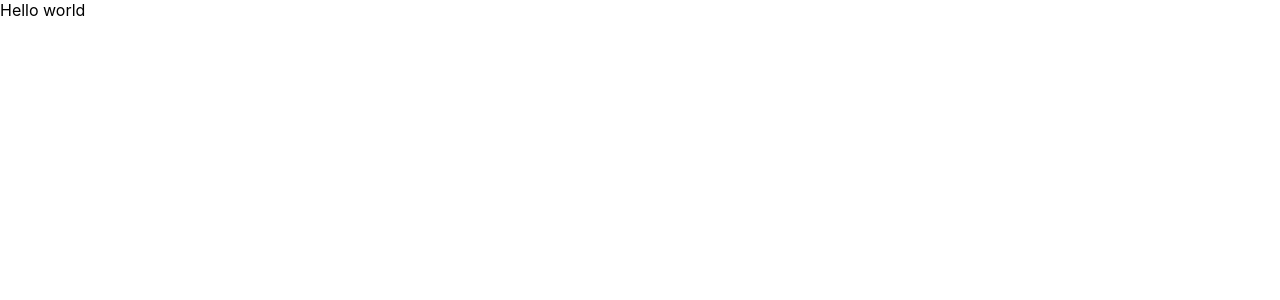
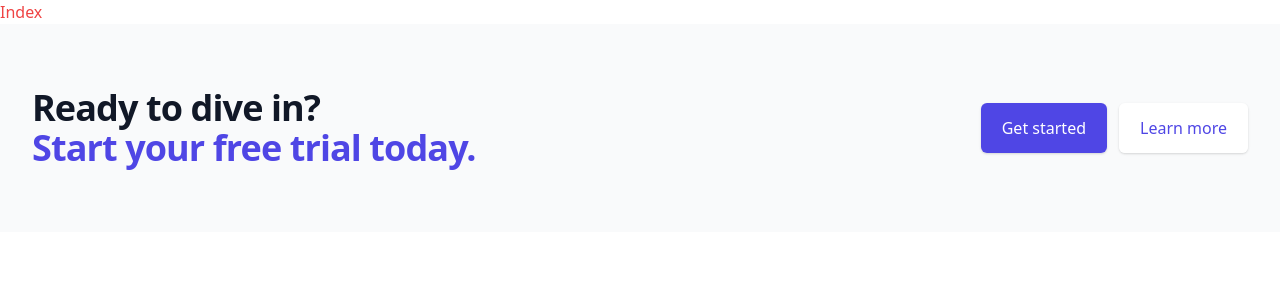
Before and after one commit to joko19/online-programming-platform, a Next.js app: page / in a window 1280 px wide. Shown: the top 300 px of the page. Built offline with nearby package versions, Linux system fonts and the light colour scheme.

Commit message:
add tailwind

```diff
--- a/package.json
+++ b/package.json
@@ -16,7 +16,10 @@
     "react-dom": "17.0.2"
   },
   "devDependencies": {
+    "autoprefixer": "^10.3.2",
     "eslint": "7.32.0",
-    "eslint-config-next": "11.1.0"
+    "eslint-config-next": "11.1.0",
+    "postcss": "^8.3.6",
+    "tailwindcss": "^2.2.7"
   }
 }
--- a/pages/_app.js
+++ b/pages/_app.js
@@ -1,3 +1,5 @@
+import '../styles/globals.css'
+// import 'tailwindcss/tailwind.css'
 import '../styles/globals.css'
 
 function MyApp({ Component, pageProps }) {
--- a/pages/index.js
+++ b/pages/index.js
@@ -1,6 +1,36 @@
-function Index(){
-  return(
-    <div>Hello world</div>
+function Index() {
+  return (
+    <div>
+      <h1 className="text-red-500">Index</h1>
+      <div className="bg-gray-50">
+      <div className="max-w-7xl mx-auto py-12 px-4 sm:px-6 lg:py-16 lg:px-8 lg:flex lg:items-center lg:justify-between">
+        <h2 className="text-3xl font-extrabold tracking-tight text-gray-900 sm:text-4xl">
+          <span className="block">Ready to dive in?</span>
+          <span className="block text-indigo-600">
+            Start your free trial today.
+          </span>
+        </h2>
+        <div className="mt-8 flex lg:mt-0 lg:flex-shrink-0">
+          <div className="inline-flex rounded-md shadow">
+            <a
+              href="#"
+              className="inline-flex items-center justify-center px-5 py-3 border border-transparent text-base font-medium rounded-md text-white bg-indigo-600 hover:bg-indigo-700"
+            >
+              Get started
+            </a>
+          </div>
+          <div className="ml-3 inline-flex rounded-md shadow">
+            <a
+              href="#"
+              className="inline-flex items-center justify-center px-5 py-3 border border-transparent text-base font-medium rounded-md text-indigo-600 bg-white hover:bg-indigo-50"
+            >
+              Learn more
+            </a>
+          </div>
+        </div>
+      </div>
+    </div>
+    </div>
   )
 }
 
--- /dev/null
+++ b/pages/online-compiler.js
@@ -0,0 +1,9 @@
+function OnlineCompiler(){
+  return(
+    <>
+      <h2>Online Compiler</h2>
+    </>
+  )
+}
+
+export default OnlineCompiler
--- /dev/null
+++ b/postcss.config.js
@@ -0,0 +1,11 @@
+// apps/site/postcss.config.js
+const { join } = require('path');
+
+module.exports = {
+  plugins: {
+    tailwindcss: {
+      config: join(__dirname, 'tailwind.config.js'),
+    },
+    autoprefixer: {},
+  },
+};
--- a/styles/globals.css
+++ b/styles/globals.css
@@ -14,3 +14,7 @@
 * {
   box-sizing: border-box;
 }
+
+@tailwind base;
+@tailwind components;
+@tailwind utilities;
--- /dev/null
+++ b/tailwind.config.js
@@ -0,0 +1,11 @@
+module.exports = {
+  purge: ['./pages/**/*.{js,ts,jsx,tsx}', './components/**/*.{js,ts,jsx,tsx}'],
+  darkMode: false, // or 'media' or 'class'
+  theme: {
+    extend: {},
+  },
+  variants: {
+    extend: {},
+  },
+  plugins: [],
+}
```
Also changed, not shown: 1 other file (tests, documents, lock files or other folders).
